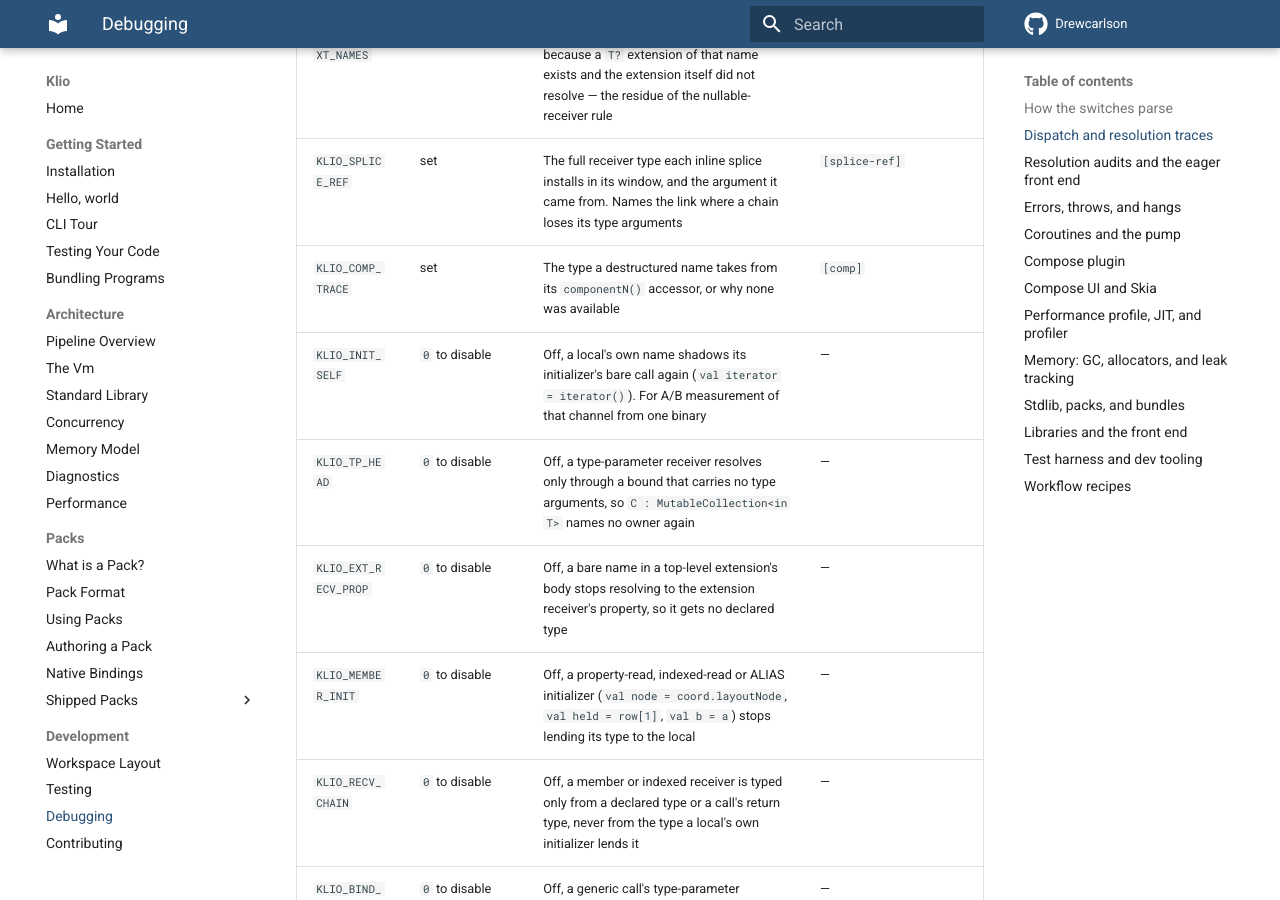
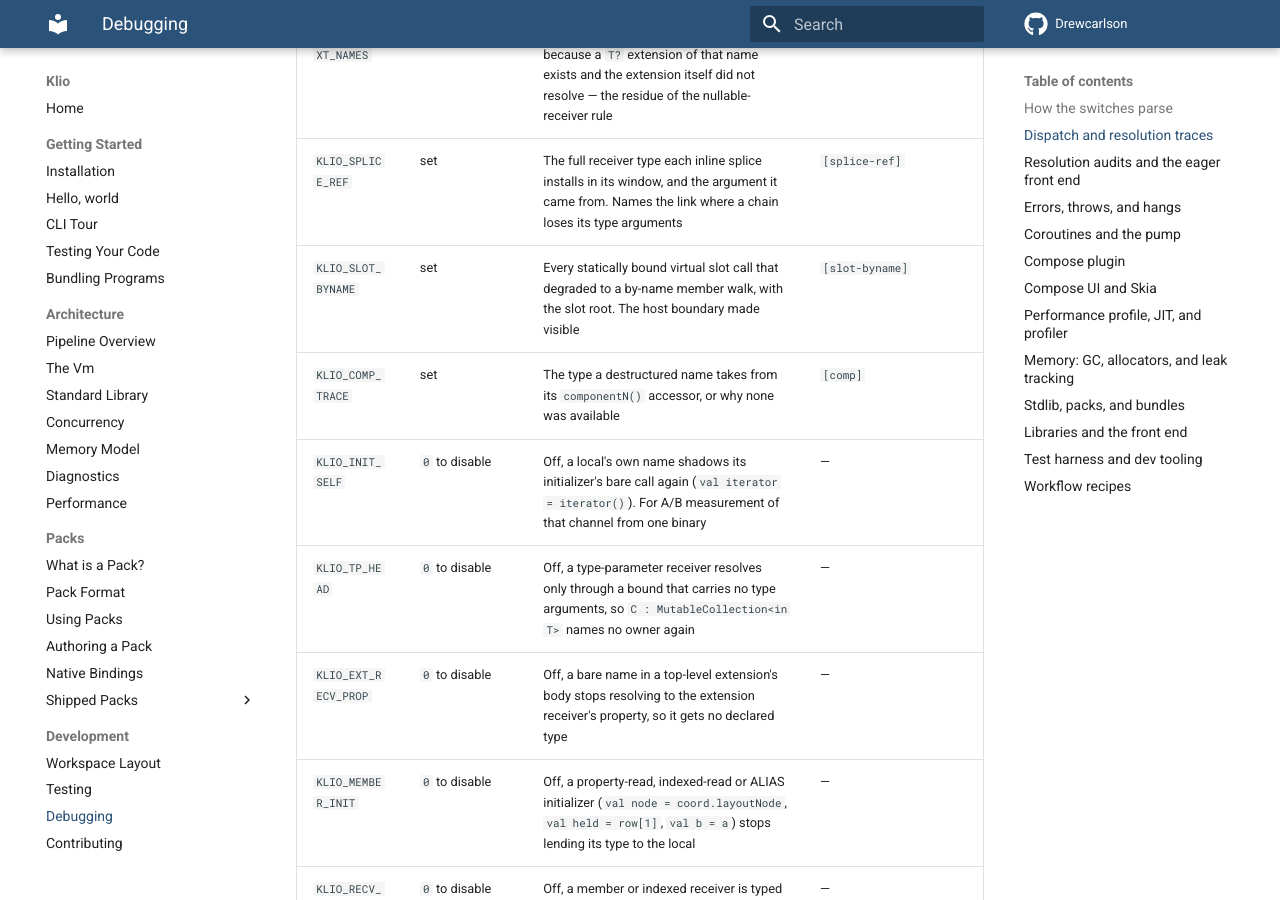
Before and after one commit to DrewCarlson/klio, an MkDocs documentation site: the page built from docs/development/debugging.md, in a window 1280 px wide and 900 px high, scrolled down 3316 px. Built offline with MkDocs 1.6.1 and Material for MkDocs 9.7.7, drawn with Linux system fonts in a browser that asks for light colours; the version menu is left out.

Commit message:
ir: count the virtual slot calls that degrade to a name walk
`execArmCallVirtual` documents its arm as having "no name-based fallback:
a missing slot is a link error in the program image". The host it calls
opens by explaining how named arguments "must survive a BY-NAME fallback
(an unlinked slot, a bodyless target)". Both cannot be true, and until now
neither was measurable.

    68,987 degrades on the census program
      20,243  Iterator.hasNext
      20,117  Iterator.next
       9,530  Char.toInt
       4,834  ArrayList.add
      12,831  Int.ushr / Int.shr / Int.toChar

Behaviour is unchanged — this is a counter and a gated trace. What it shows
is that the degrades are the HOST-VALUE boundary, not broken links: a host
generator serving `Iterator`, a primitive serving `Char.toInt`. There is no
interpreted body for the slot to reach, and the intrinsic IS the
implementation.

```diff
--- a/docs/development/debugging.md
+++ b/docs/development/debugging.md
@@ -73,6 +73,7 @@ plus `KLIO_MISS_TRACE` (which runtime tail missed).
 | `KLIO_ARGSHAPE_UNK` | set | Every argument whose applicability shape carries no type, no literal kind and no callable form — the expression forms that leave a member call unproven. Histogram the tags to pick the next typing channel | `[argshape-unk]` |
 | `KLIO_NULLEXT_NAMES` | set | Every member call held off the static path because a `T?` extension of that name exists and the extension itself did not resolve — the residue of the nullable-receiver rule | `[nullext]` |
 | `KLIO_SPLICE_REF` | set | The full receiver type each inline splice installs in its window, and the argument it came from. Names the link where a chain loses its type arguments | `[splice-ref]` |
+| `KLIO_SLOT_BYNAME` | set | Every statically bound virtual slot call that degraded to a by-name member walk, with the slot root. The host boundary made visible | `[slot-byname]` |
 | `KLIO_COMP_TRACE` | set | The type a destructured name takes from its `componentN()` accessor, or why none was available | `[comp]` |
 | `KLIO_INIT_SELF` | `0` to disable | Off, a local's own name shadows its initializer's bare call again (`val iterator = iterator()`). For A/B measurement of that channel from one binary | — |
 | `KLIO_TP_HEAD` | `0` to disable | Off, a type-parameter receiver resolves only through a bound that carries no type arguments, so `C : MutableCollection<in T>` names no owner again | — |
```
Also changed, not shown: 1 other file.
